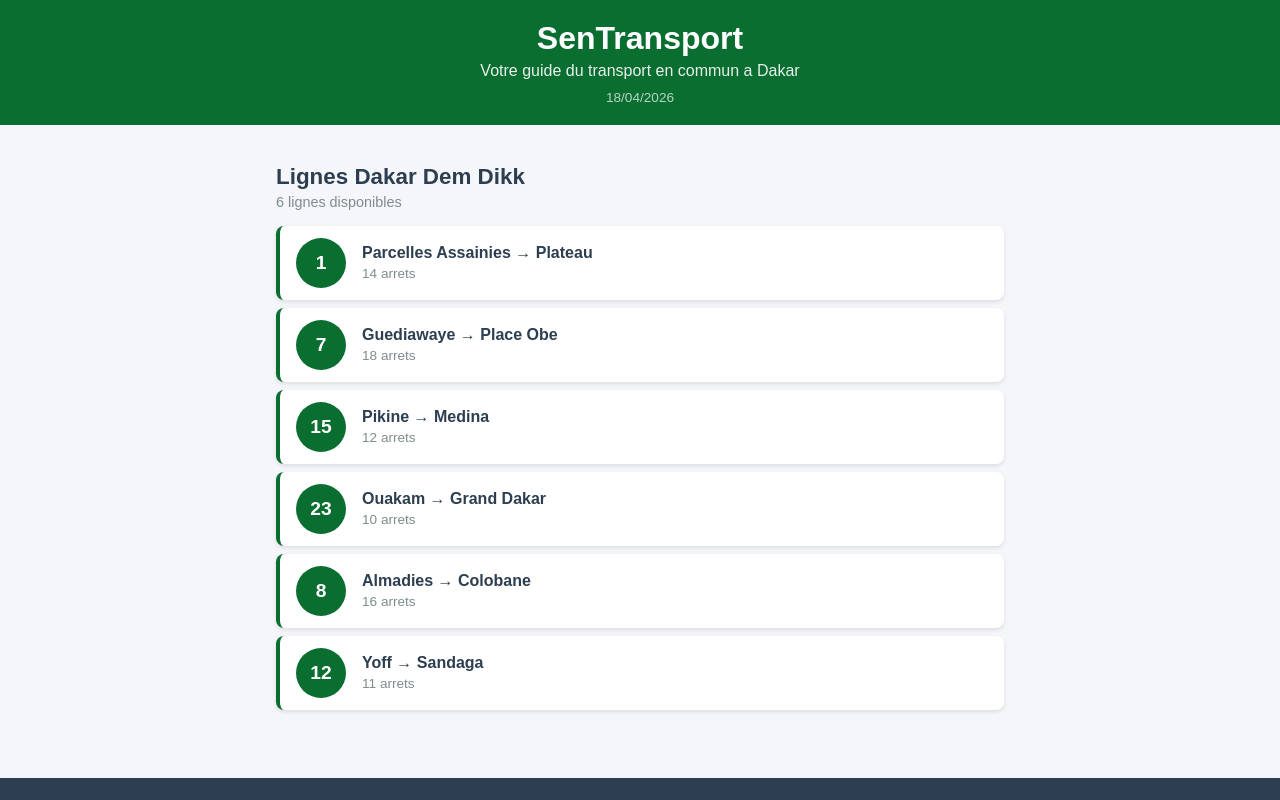
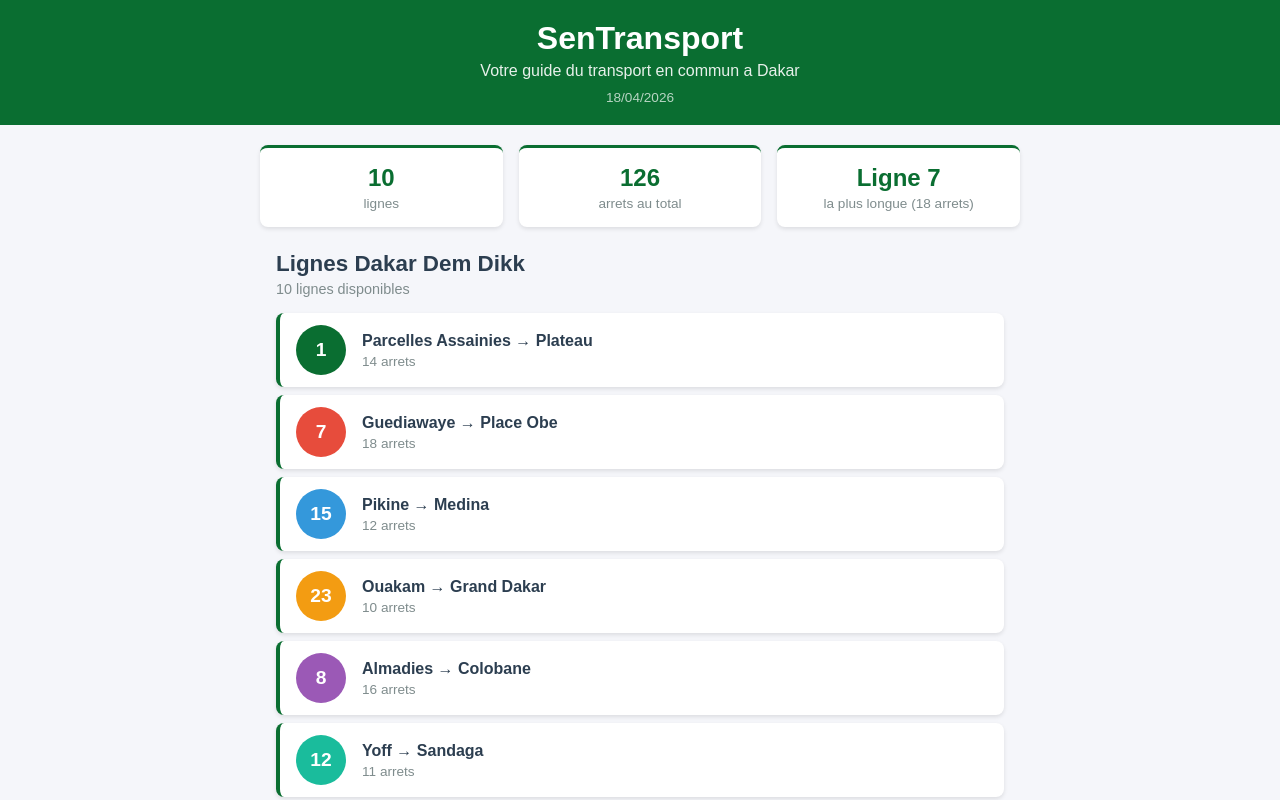
Before and after one commit to Didija22/SenTransport, a React (Create React App) app: page / in a window 1280 px wide. Shown: the top 800 px of the page. Built offline with nearby package versions, Linux system fonts and the light colour scheme.

Commit message:
Lab 2 : composants statiques LigneBus et ListeLignes

```diff
--- a/src/App.js
+++ b/src/App.js
@@ -1,28 +1,38 @@
 import './App.css';
 import Header from './Header';
+import StatReseau from './StatReseau';
 import ListeLignes from './ListeLignes';
 import Footer from './Footer';
 
 function App() {
   const lignes = [
     { id: 1, numero: "1", depart: "Parcelles Assainies",
-      arrivee: "Plateau", arrets: 14 },
+      arrivee: "Plateau", arrets: 14, couleur: "#0a6e31" },
     { id: 2, numero: "7", depart: "Guediawaye",
-      arrivee: "Place Obe", arrets: 18 },
+      arrivee: "Place Obe", arrets: 18, couleur: "#e74c3c" },
     { id: 3, numero: "15", depart: "Pikine",
-      arrivee: "Medina", arrets: 12 },
+      arrivee: "Medina", arrets: 12, couleur: "#3498db" },
     { id: 4, numero: "23", depart: "Ouakam",
-      arrivee: "Grand Dakar", arrets: 10 },
+      arrivee: "Grand Dakar", arrets: 10, couleur: "#f39c12" },
     { id: 5, numero: "8", depart: "Almadies",
-      arrivee: "Colobane", arrets: 16 },
+      arrivee: "Colobane", arrets: 16, couleur: "#9b59b6" },
     { id: 6, numero: "12", depart: "Yoff",
-      arrivee: "Sandaga", arrets: 11 },
+      arrivee: "Sandaga", arrets: 11, couleur: "#1abc9c" },
+    { id: 7, numero: "3", depart: "Fann",
+      arrivee: "Liberte", arrets: 9, couleur: "#e67e22" },
+    { id: 8, numero: "18", depart: "HLM",
+      arrivee: "Dieuppeul", arrets: 13, couleur: "#2ecc71" },
+    { id: 9, numero: "25", depart: "Sicap",
+      arrivee: "Medina", arrets: 8, couleur: "#e84393" },
+    { id: 10, numero: "30", depart: "Grand Yoff",
+      arrivee: "Plateau", arrets: 15, couleur: "#0984e3" },
   ];
 
   return (
     <div className="App">
       <Header />
       <main className="contenu">
+        <StatReseau lignes={lignes} />
         <ListeLignes lignes={lignes} />
       </main>
       <Footer />
--- a/src/LigneBus.js
+++ b/src/LigneBus.js
@@ -1,9 +1,11 @@
 import './LigneBus.css';
 
-function LigneBus({ numero, depart, arrivee, arrets }) {
+function LigneBus({ numero, depart, arrivee, arrets, couleur }) {
   return (
     <div className="ligne-bus">
-      <div className="ligne-numero">{numero}</div>
+      <div className="ligne-numero" style={{ backgroundColor: couleur }}>
+        {numero}
+      </div>
       <div className="ligne-info">
         <span className="ligne-trajet">
           {depart} &rarr; {arrivee}
--- a/src/ListeLignes.js
+++ b/src/ListeLignes.js
@@ -15,6 +15,7 @@
           depart={ligne.depart}
           arrivee={ligne.arrivee}
           arrets={ligne.arrets}
+          couleur={ligne.couleur}
         />
       ))}
     </div>
--- /dev/null
+++ b/src/StatReseau.css
@@ -0,0 +1,29 @@
+.stat-reseau {
+  display: flex;
+  gap: 16px;
+  margin-bottom: 24px;
+}
+
+.stat-item {
+  flex: 1;
+  background-color: #ffffff;
+  border-radius: 8px;
+  padding: 16px;
+  text-align: center;
+  box-shadow: 0 2px 4px rgba(0, 0, 0, 0.1);
+  border-top: 3px solid #0a6e31;
+}
+
+.stat-nombre {
+  display: block;
+  font-size: 1.5rem;
+  font-weight: bold;
+  color: #0a6e31;
+}
+
+.stat-libelle {
+  display: block;
+  font-size: 0.85rem;
+  color: #7f8c8d;
+  margin-top: 4px;
+}
--- /dev/null
+++ b/src/StatReseau.js
@@ -0,0 +1,27 @@
+import './StatReseau.css';
+
+function StatReseau({ lignes }) {
+  const totalLignes = lignes.length;
+  const totalArrets = lignes.reduce((sum, ligne) => sum + ligne.arrets, 0);
+  const ligneMax = lignes.reduce((max, ligne) =>
+    ligne.arrets > max.arrets ? ligne : max, lignes[0]);
+
+  return (
+    <div className="stat-reseau">
+      <div className="stat-item">
+        <span className="stat-nombre">{totalLignes}</span>
+        <span className="stat-libelle">lignes</span>
+      </div>
+      <div className="stat-item">
+        <span className="stat-nombre">{totalArrets}</span>
+        <span className="stat-libelle">arrets au total</span>
+      </div>
+      <div className="stat-item">
+        <span className="stat-nombre">Ligne {ligneMax.numero}</span>
+        <span className="stat-libelle">la plus longue ({ligneMax.arrets} arrets)</span>
+      </div>
+    </div>
+  );
+}
+
+export default StatReseau;
```
